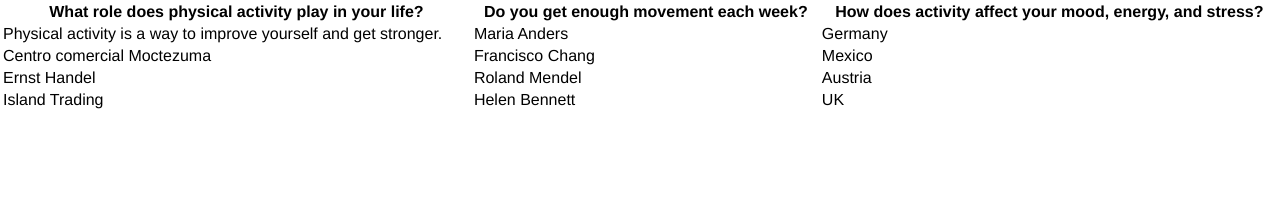
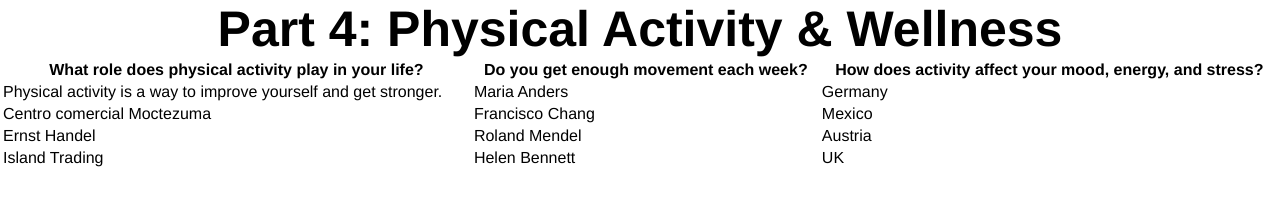
Before and after one commit to JWSchoolGit/JWSchoolGit.github.io, a plain HTML site: page index.html in a window 1280 px wide. Shown: the top 206 px of the page. Drawn offline with nearby package versions, Linux system fonts and the light colour scheme.

Commit message:
Update index.html

```diff
--- a/index.html
+++ b/index.html
@@ -15,6 +15,8 @@
 	</head>
 
 	<body>
+		<h1>Part 4: Physical Activity & Wellness</h1>
+
 		<table>
   			<tr>
     			<th>What role does physical activity play in your life?</th>
```
